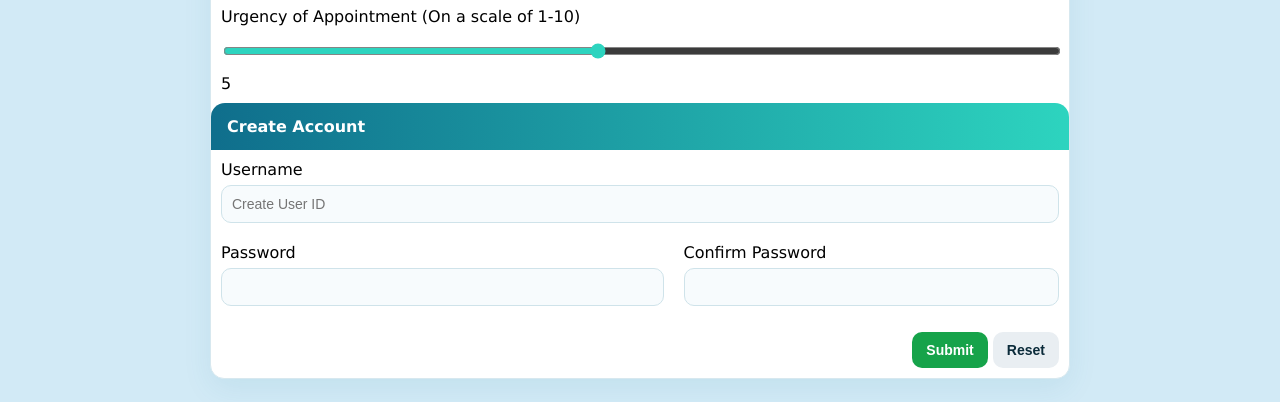
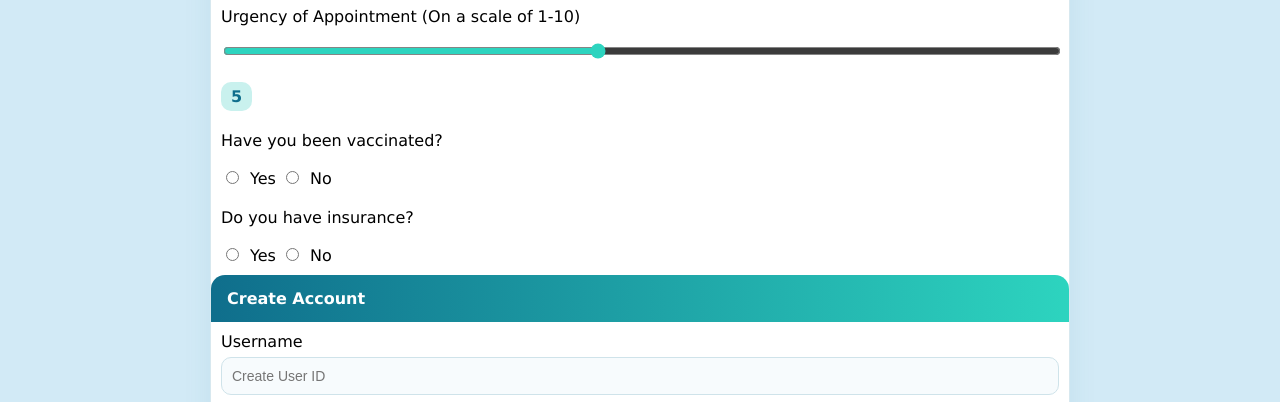
Before and after one commit to nsafarova/nikkiuh.github.io, a plain HTML site: page hw1/index.html in a window 1280 px wide. Shown: the part 977-1379 px from the top of the page. Drawn offline with Linux system fonts and the light colour scheme.

Commit message:
hw1 update

```diff
--- a/hw1/index.html
+++ b/hw1/index.html
@@ -275,9 +275,27 @@
                   max="10"
                   value="5"
                 />
-                <span id="scoreValue">5</span>
+                <span id="score-value">5</span>
               </td>
             </tr>
+
+            <!-- VACCINATION -->
+<tr>
+<td colspan="3">
+Have you been vaccinated?<br><br>
+<input type="radio" name="vaccinated" value="Yes" required> Yes
+<input type="radio" name="vaccinated" value="No"> No
+</td>
+</tr>
+
+<!-- INSURANCE -->
+<tr>
+<td colspan="3">
+Do you have insurance?<br><br>
+<input type="radio" name="insurance" value="Yes" required> Yes
+<input type="radio" name="insurance" value="No"> No
+</td>
+</tr>
 
             <!-- CREATE ACCOUNT -->
             <tr>
```
Also changed, not shown: 1 other file.
